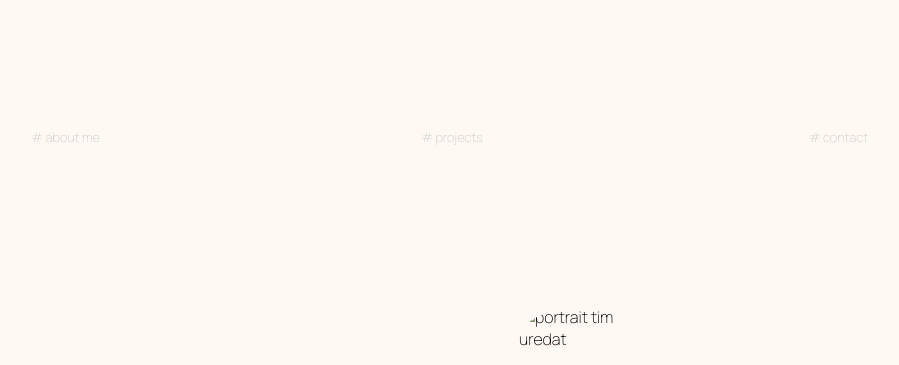
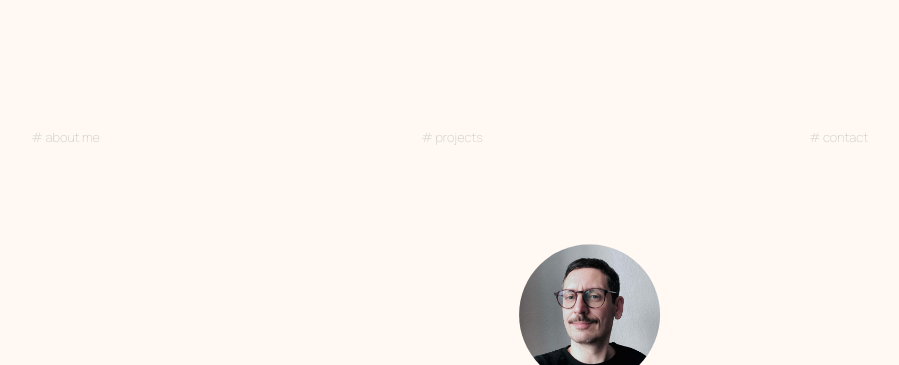
Before and after one commit to DrTimZen/AboutMe, a plain HTML site: page index.html in a window 1280 px wide. Shown: the top 365 px of the page, without its empty margins (208-1107 px from the left). Drawn offline with Linux system fonts and the light colour scheme; the site is published under a folder, as on GitHub Pages, so addresses that start at the root find nothing.

Commit message:
Update index.html

```diff
--- a/index.html
+++ b/index.html
@@ -48,8 +48,8 @@
         <h4>peadagoge / becoming a programmer</h4>
         <img
           class="header-image"
-          src="/images/portrait-tim.jpeg"
-          alt="portrait tim uredat"
+          src="images/portrait-tim.jpeg"
+          alt="portrait tim"
         />
         <button class="btn--down">
           <i class="fas fa-solid fa-arrow-down"></i>
```
